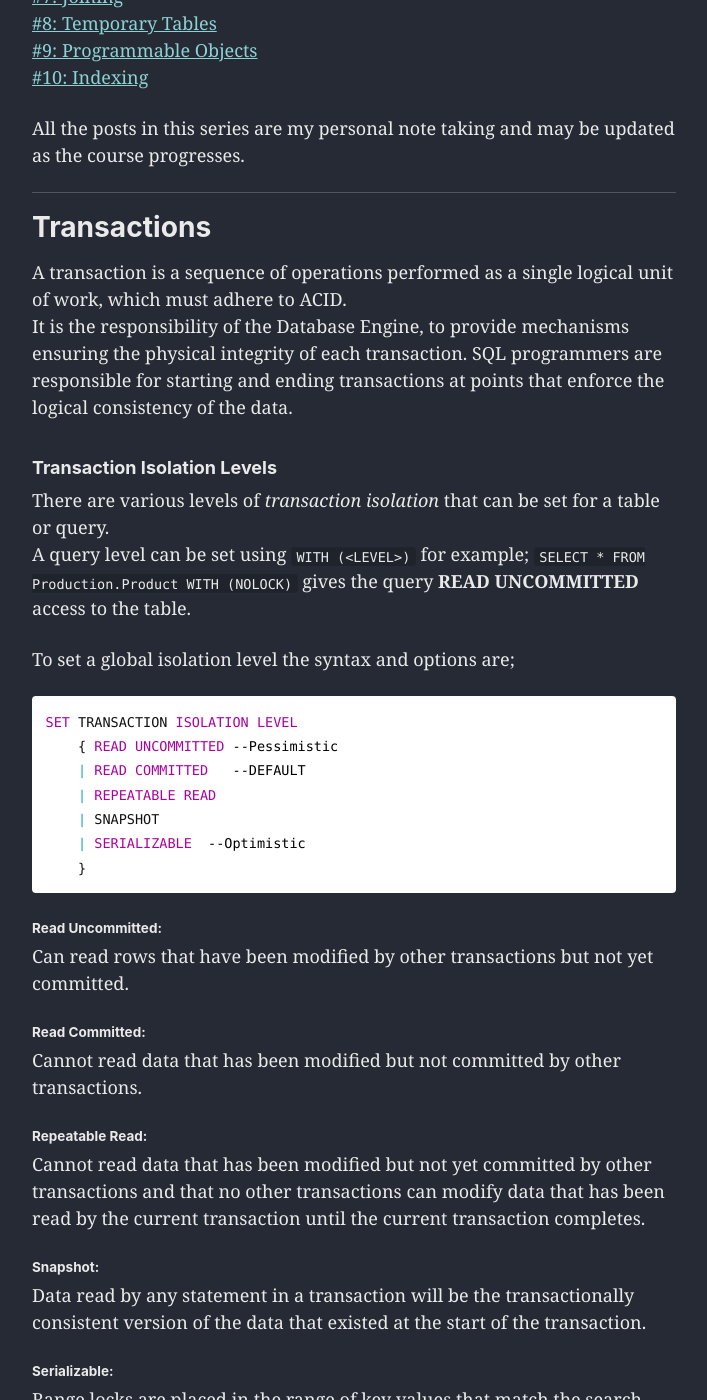
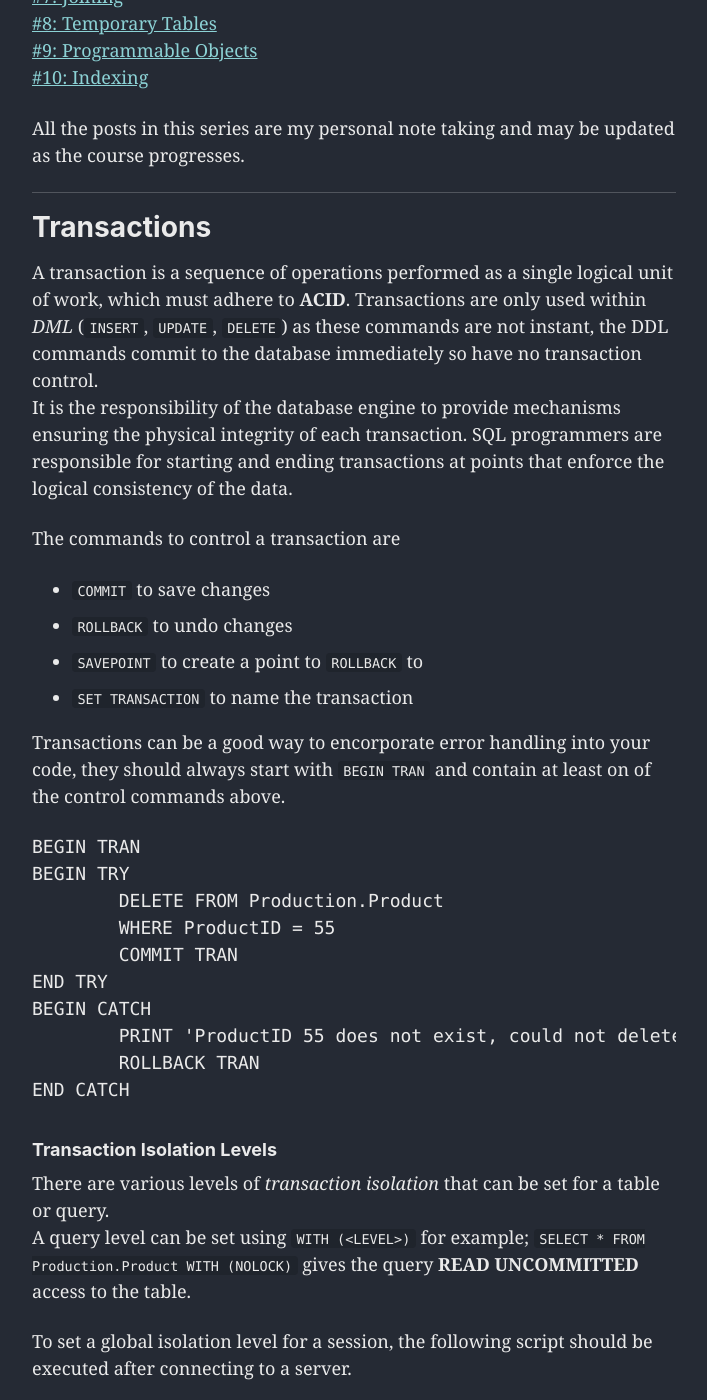
Before and after one commit to mdwcrft/mdwcrft.github.io, a Jekyll site: the page built from _posts/2019-02-11-SQL11.md, in a window 1280 px wide and 1400 px high, scrolled down 397 px. Shown: the whole window, without its empty margins (286-993 px from the left). Built offline with Jekyll 4.4.1, drawn with Linux system fonts in a browser that asks for light colours; cached includes are drawn as plain includes; nearby versions of some CDN libraries; emoji names are drawn with the system emoji font; some of the changed text lies outside the part shown.

````diff
--- a/_posts/2019-02-11-SQL11.md
+++ b/_posts/2019-02-11-SQL11.md
@@ -22,19 +22,40 @@ All the posts in this series are my personal note taking and may be updated as t
 
 ---
 # Transactions
-A transaction is a sequence of operations performed as a single logical unit of work, which must adhere to ACID.
-It is the responsibility of the Database Engine, to provide mechanisms ensuring the physical integrity of each transaction. SQL programmers are responsible for starting and ending transactions at points that enforce the logical consistency of the data.
+A transaction is a sequence of operations performed as a single logical unit of work, which must adhere to **ACID**. Transactions are only used within *DML* (`INSERT`, `UPDATE`, `DELETE`) as these commands are not instant, the DDL commands commit to the database immediately so have no transaction control.
+It is the responsibility of the database engine to provide mechanisms ensuring the physical integrity of each transaction. SQL programmers are responsible for starting and ending transactions at points that enforce the logical consistency of the data.
+
+The commands to control a transaction are
+- `COMMIT` to save changes
+- `ROLLBACK` to undo changes
+- `SAVEPOINT` to create a point to `ROLLBACK` to
+- `SET TRANSACTION` to name the transaction
+
+Transactions can be a good way to encorporate error handling into your code, they should always start with `BEGIN TRAN` and contain at least on of the control commands above.
+
+```SQL
+BEGIN TRAN
+BEGIN TRY
+	DELETE FROM Production.Product
+	WHERE ProductID = 55
+	COMMIT TRAN
+END TRY
+BEGIN CATCH
+	PRINT 'ProductID 55 does not exist, could not delete'
+	ROLLBACK TRAN
+END CATCH
+```
 
 ### Transaction Isolation Levels
 There are various levels of *transaction isolation* that can be set for a table or query.
 A query level can be set using `WITH (<LEVEL>)` for example; `SELECT * FROM Production.Product WITH (NOLOCK)` gives the query **READ UNCOMMITTED** access to the table.
 
-To set a global isolation level the syntax and options are;
+To set a global isolation level for a session, the following script should be executed after connecting to a server.
 
 ```sql
 SET TRANSACTION ISOLATION LEVEL
     { READ UNCOMMITTED --Pessimistic
-    | READ COMMITTED   --DEFAULT
+    | READ COMMITTED   --(DEFAULT)
     | REPEATABLE READ
     | SNAPSHOT
     | SERIALIZABLE  --Optimistic
@@ -42,25 +63,29 @@ SET TRANSACTION ISOLATION LEVEL
 ```
 
 #### Read Uncommitted:
-Can read rows that have been modified by other transactions but not yet committed.
+Queries can read rows that have been modified by other transactions but not yet committed. It's possible with this statement to read rows that have been *modified* but not *committed* to the database, a **dirty read**. **Nonreapeatable reads** or **phantom reads** are also possible, these are when data is modified by another transaction between statements in the user transaction.
 
 #### Read Committed:
-Cannot read data that has been modified but not committed by other transactions.
+Queries cannot read data that has been modified but not committed by other transactions. **Nonrepeatable reads** and **phantom reads** are still possible.
 
 #### Repeatable Read:
-Cannot read data that has been modified but not yet committed by other transactions and that no other transactions can modify data that has been read by the current transaction until the current transaction completes.
+Queries cannot read data that has been modified but not yet committed by other transactions and other transactions can modify data that has been read by the current transaction until the current transaction completes. This prevents diry reads and nonrepeatable reads. **Phantom reads** are still possible if the user transaction reads rows twice and another transaction inserts rows inbetween.
 
 #### Snapshot:
-Data read by any statement in a transaction will be the transactionally consistent version of the data that existed at the start of the transaction.
+The query works off a *snapshot* of the data as it was at the start of the transaction. No locking or blocking happens with snapshot and this prevents all types of dirty, nonrepeatable, or phantom reads.
 
 #### Serializable:
-Range locks are placed in the range of key values that match the search conditions of each statement executed in a transaction. This blocks other transactions from updating or inserting any rows that would qualify for any of the statements executed by the current transaction.
+Range locks are placed in the range of key values that match the search conditions of each statement executed in a transaction. This blocks other transactions from updating or inserting any rows that would create dirty, nonrepeatable, or phantom reads. However serializable isolation can have a big impact on computational cost.
 
 
 # System commands
 ### System Information
 - `sys.dm_db_index_usage_stats` - Shows usage stats for all indexes
 - `sys.dm_db_index_physical_stats` - Shows physical stats for all indexes
+- `sys.schemas` - Contains info on schemas
+- `sys.tables` - Contains info on tables
+- `sys.columns` - Contains info on columns
+- `sys.types` - Contains info on types
 
 ### Database Console Commands
 `DBCC` statements allow a user to write a ‘console command’ which controls the database in some high level way. Commands can be grouped into **Maintanence**, **Miscellaneous**, **Informational**, and **Validation**.
````
Also changed, not shown: _posts/2019-02-07-SQL7.md (+21 -3 lines), _posts/2019-02-09-SQL9.md (+80 -71 lines).
